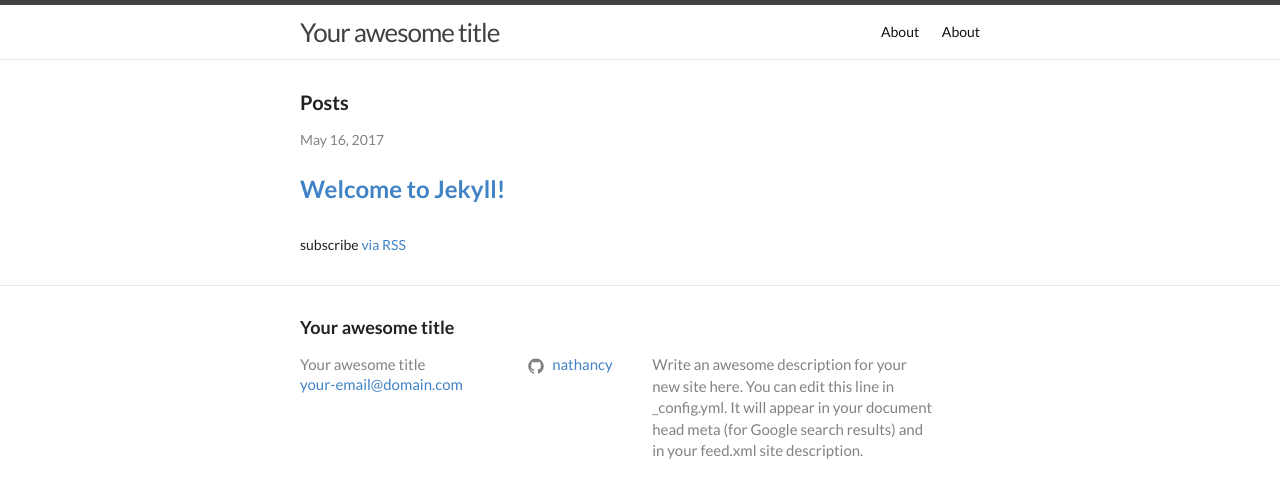
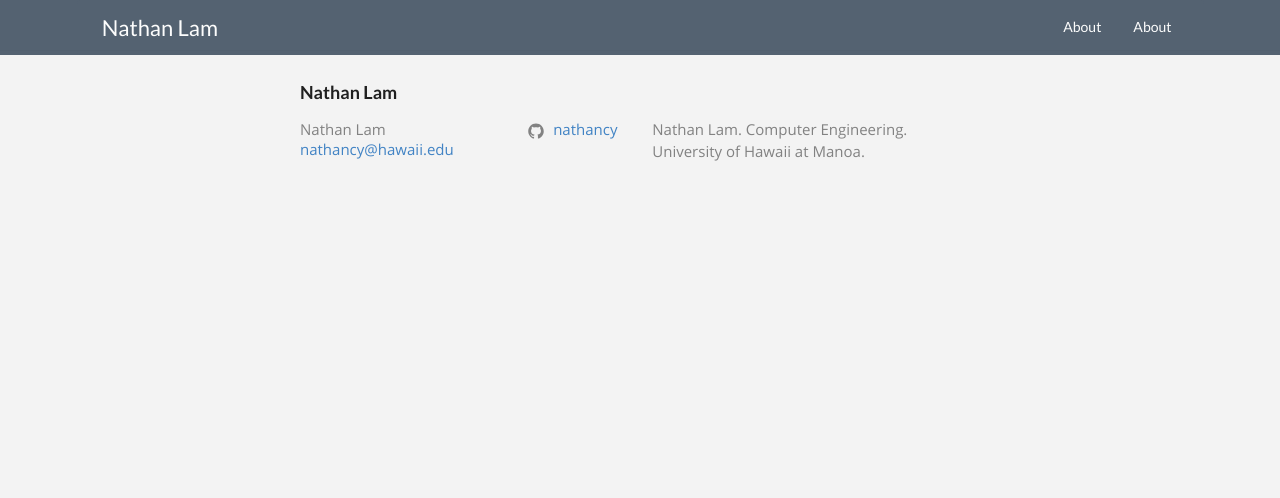
Before and after one commit to fsteamcyber/fsteamcyber.github.io, a Jekyll site: the page built from index.md, in a window 1280 px wide and 900 px high. Shown: the top 498 px of the window. Built offline with Jekyll 4.4.1, drawn with Linux system fonts in a browser that asks for light colours; nearby versions of some CDN libraries.

Commit message:
Working Header

```diff
--- a/_config.yml
+++ b/_config.yml
@@ -13,12 +13,10 @@
 # you will see them accessed via {{ site.title }}, {{ site.email }}, and so on.
 # You can create any custom variable you would like, and they will be accessible
 # in the templates via {{ site.myvariable }}.
-title: Your awesome title
-email: your-email@domain.com
+title: Nathan Lam
+email: nathancy@hawaii.edu
 description: > # this means to ignore newlines until "baseurl:"
-  Write an awesome description for your new site here. You can edit this
-  line in _config.yml. It will appear in your document head meta (for
-  Google search results) and in your feed.xml site description.
+  Nathan Lam. Computer Engineering. University of Hawaii at Manoa.
 baseurl: "" # the subpath of your site, e.g. /blog
 url: "http://www.nathan-lam.com/" # the base hostname & protocol for your site, e.g. http://example.com
 github_username: nathancy
--- a/_includes/head.html
+++ b/_includes/head.html
@@ -14,6 +14,9 @@
   <link rel="stylesheet" href="https://cdnjs.cloudflare.com/ajax/libs/semantic-ui/2.2.2/semantic.min.css">
   <script type="text/javascript" src="https://cdnjs.cloudflare.com/ajax/libs/jquery/3.1.0/jquery.min.js"></script>
   <script type="text/javascript" src="https://cdnjs.cloudflare.com/ajax/libs/semantic-ui/2.2.2/semantic.min.js"></script>
+
+  <!-- Personal stylesheet -->
+  <link rel="stylesheet" href="../assets/style.css">
   {% if jekyll.environment == 'production' and site.google_analytics %}
   {% include google-analytics.html %}
   {% endif %}
--- a/_includes/header.html
+++ b/_includes/header.html
@@ -1,32 +1,17 @@
-<header class="site-header" role="banner">
-
-  <div class="wrapper">
+<landing-navbar class="navbar-slider">
+  <div class="ui container borderless inverted menu">
     {% assign default_paths = site.pages | map: "path" %}
     {% assign page_paths = site.header_pages | default: default_paths %}
-    <a class="site-title" href="{{ "/" | relative_url }}">{{ site.title | escape }}</a>
-
+    <a class="ui centered header item" href="{{ "/" | relative_url }}">{{ site.title | escape }}</a>
     {% if page_paths %}
-      <nav class="site-nav">
-        <input type="checkbox" id="nav-trigger" class="nav-trigger" />
-        <label for="nav-trigger">
-          <span class="menu-icon">
-            <svg viewBox="0 0 18 15" width="18px" height="15px">
-              <path fill="#424242" d="M18,1.484c0,0.82-0.665,1.484-1.484,1.484H1.484C0.665,2.969,0,2.304,0,1.484l0,0C0,0.665,0.665,0,1.484,0 h15.031C17.335,0,18,0.665,18,1.484L18,1.484z"/>
-              <path fill="#424242" d="M18,7.516C18,8.335,17.335,9,16.516,9H1.484C0.665,9,0,8.335,0,7.516l0,0c0-0.82,0.665-1.484,1.484-1.484 h15.031C17.335,6.031,18,6.696,18,7.516L18,7.516z"/>
-              <path fill="#424242" d="M18,13.516C18,14.335,17.335,15,16.516,15H1.484C0.665,15,0,14.335,0,13.516l0,0 c0-0.82,0.665-1.484,1.484-1.484h15.031C17.335,12.031,18,12.696,18,13.516L18,13.516z"/>
-            </svg>
-          </span>
-        </label>
-
-        <div class="trigger">
+    <div class="right aligned item">
       {% for path in page_paths %}
       {% assign my_page = site.pages | where: "path", path | first %}
       {% if my_page.title %}
-            <a class="page-link" href="{{ my_page.url | relative_url }}">{{ my_page.title | escape }}</a>
+        <a class="aligned item" href="{{ my_page.url | relative_url }}">{{ my_page.title | escape }}</a>
       {% endif %}
       {% endfor %}
     </div>
-      </nav>
     {% endif %}
   </div>
-</header>
+</landing-navbar>
--- /dev/null
+++ b/_layouts/landingpage.html
@@ -0,0 +1,16 @@
+<!DOCTYPE html>
+<html lang="{{ page.lang | default: site.lang | default: "en" }}">
+
+{% include head.html %}
+
+<body>
+
+{% include header.html %}
+
+
+
+{% include footer.html %}
+
+</body>
+
+</html>
--- /dev/null
+++ b/assets/style.css
@@ -0,0 +1,280 @@
+body {
+  font-family: 'Open Sans', sans-serif;
+  background-color:#F3F3F3;
+  margin-top:50px;
+}
+
+/* ========================================== */
+/* Header
+/* ========================================== */
+
+.ui.container.borderless.inverted.menu {
+  background-color: #2c3e50;
+  height:55px;
+  color: #fff;
+}
+
+.ui.container.borderless.inverted.menu .right.aligned.item .aligned.item {
+  color: #fff;
+}
+.ui.container.borderless.inverted.menu .right.aligned.item .aligned.item:hover {
+  color:#18bc9c;
+  background:none;
+}
+landing-navbar {
+  background-color: #2c3e50;
+  opacity: 0.8;
+  height:55px;
+  position: fixed;
+  top: 0;
+  transition: top 0.2s ease-in-out;
+  width: 100%;
+  border:none;
+  z-index:3;
+}
+
+.ui.container.borderless.inverted.menu .ui.centered.header.item {
+  font-weight:normal;
+  font-size:22px;
+  color: #fff;
+}
+
+.ui.container.borderless.inverted.menu .ui.centered.header.item:hover {
+  background:none;
+  color:#18bc9c;
+}
+
+
+
+  /* ========================================== */
+/* LANDING PAGE content */
+/* ========================================== */
+.home-page-main-background {
+  background: url('/images/home-page-background1.jpg') no-repeat center center fixed;
+  background-size: cover;
+  height: 750px;
+}
+
+.home-page-main-background .ui.main.header {
+  font-size: 55px;
+  margin-top: 275px;
+  color: #fff;
+  font-weight: normal;
+}
+
+.home-page-main-background .ui.secondary.header {
+  font-size: 25px;
+  color: #fff;
+  font-weight: normal;
+}
+
+.home-page-div1-background {
+  background-color: #282C35;
+  height: 475px;
+  color: #18bc9c;
+}
+
+.home-page-div1-background .ui.main.header {
+  margin-top: 50px;
+  font-size:35px;
+  color: #18bc9c;
+  font-weight: normal;
+}
+.home-page-div1-background .ui.secondary.header {
+  font-size: 20px;
+  color: #18bc9c;
+  font-weight: normal;
+}
+
+.home-page-div2-background {
+  background-color: #F3F3F3;
+  height:410px;
+}
+
+.home-page-div2-background .ui.header {
+  font-size:25px;
+  color:#33373D;
+  font-weight: normal;
+}
+.home-page-div2-background .ui.header .sub.header {
+  font-size:18px;
+  font-weight: normal;
+}
+
+.home-page-div3-background {
+  background-color: #282C35;
+  height:900px;
+}
+
+.home-page-div3-background .ui.header {
+  font-size:25px;
+  color:#18bc9c;
+  font-weight: normal;
+}
+.home-page-div3-background .ui.header .sub.header {
+  font-size:18px;
+  color: #F3F3F3;
+  font-weight: normal;
+}
+
+/* WHITE BACKGROUND #F3F3F3
+   OVERLAY BACKGROUDN WHITE #ffffff
+ */
+
+.home-page-div-divider {
+  background: url('/images/background-beach-landing.jpg') no-repeat center center fixed;
+  height:200px;
+}
+
+.home-page-div-divider .ui.middle.aligned.centered.grid.container .ui.main.header {
+  color: #f3f3f3;
+  font-weight: normal;
+}
+
+.home-page-div-divider .ui.middle.aligned.centered.grid.text.container .ui.huge.button.login {
+  background-color: #00b5ad;
+  color: #fff;
+}
+.home-page-div-divider .ui.middle.aligned.centered.grid.text.container .ui.huge.button.logout {
+  background-color: #00b5ad;
+  color: #fff;
+}
+
+
+.home-page-div-divider .ui.main.header {
+  margin-top:75px;
+  color: #F3F3F3;
+  font-size:35px;
+  font-weight: normal;
+}
+
+/* ========================================== */
+/* Footer */
+/* ========================================== */
+.page-footer {
+  color: #fff;
+  background-color: #282C35;
+  padding-bottom: 15px;
+  font-weight: normal;
+}
+
+/* ========================================== */
+/* Not Found Page */
+/* ========================================== */
+
+.not-found-page-background {
+  background: url('/images/404.jpg') no-repeat center center fixed;
+  background-size: cover;
+  height: 1000px;
+}
+
+.not-found-page-background .ui.main.header {
+  margin-top: 150px;
+  font-size:35px;
+  color: #18bc9c;
+  padding-bottom:20px;
+  font-weight: normal;
+}
+
+.ui.middle.aligned.centered.grid.text.container.teleport button {
+  background-color: #00b5ad;
+  color:#fff;
+}
+
+/* ========================================== */
+/* Spinner Page */
+/* ========================================== */
+
+.ui.middle.aligned.centered.grid.text.container.spinner {
+  margin-top: 150px;
+}
+
+/* ========================================== */
+/* Google Fonts */
+/* ========================================== */
+
+/* cyrillic-ext */
+@font-face {
+  font-family: 'Open Sans';
+  font-style: normal;
+  font-weight: 400;
+  src: local('Open Sans'), local('OpenSans'), url(https://fonts.gstatic.com/s/opensans/v13/K88pR3goAWT7BTt32Z01mxJtnKITppOI_IvcXXDNrsc.woff2) format('woff2');
+  unicode-range: U+0460-052F, U+20B4, U+2DE0-2DFF, U+A640-A69F;
+}
+/* cyrillic */
+@font-face {
+  font-family: 'Open Sans';
+  font-style: normal;
+  font-weight: 400;
+  src: local('Open Sans'), local('OpenSans'), url(https://fonts.gstatic.com/s/opensans/v13/RjgO7rYTmqiVp7vzi-Q5URJtnKITppOI_IvcXXDNrsc.woff2) format('woff2');
+  unicode-range: U+0400-045F, U+0490-0491, U+04B0-04B1, U+2116;
+}
+/* greek-ext */
+@font-face {
+  font-family: 'Open Sans';
+  font-style: normal;
+  font-weight: 400;
+  src: local('Open Sans'), local('OpenSans'), url(https://fonts.gstatic.com/s/opensans/v13/LWCjsQkB6EMdfHrEVqA1KRJtnKITppOI_IvcXXDNrsc.woff2) format('woff2');
+  unicode-range: U+1F00-1FFF;
+}
+/* greek */
+@font-face {
+  font-family: 'Open Sans';
+  font-style: normal;
+  font-weight: 400;
+  src: local('Open Sans'), local('OpenSans'), url(https://fonts.gstatic.com/s/opensans/v13/xozscpT2726on7jbcb_pAhJtnKITppOI_IvcXXDNrsc.woff2) format('woff2');
+  unicode-range: U+0370-03FF;
+}
+/* vietnamese */
+@font-face {
+  font-family: 'Open Sans';
+  font-style: normal;
+  font-weight: 400;
+  src: local('Open Sans'), local('OpenSans'), url(https://fonts.gstatic.com/s/opensans/v13/59ZRklaO5bWGqF5A9baEERJtnKITppOI_IvcXXDNrsc.woff2) format('woff2');
+  unicode-range: U+0102-0103, U+1EA0-1EF9, U+20AB;
+}
+/* latin-ext */
+@font-face {
+  font-family: 'Open Sans';
+  font-style: normal;
+  font-weight: 400;
+  src: local('Open Sans'), local('OpenSans'), url(https://fonts.gstatic.com/s/opensans/v13/u-WUoqrET9fUeobQW7jkRRJtnKITppOI_IvcXXDNrsc.woff2) format('woff2');
+  unicode-range: U+0100-024F, U+1E00-1EFF, U+20A0-20AB, U+20AD-20CF, U+2C60-2C7F, U+A720-A7FF;
+}
+/* latin */
+@font-face {
+  font-family: 'Open Sans';
+  font-style: normal;
+  font-weight: 400;
+  src: local('Open Sans'), local('OpenSans'), url(https://fonts.gstatic.com/s/opensans/v13/cJZKeOuBrn4kERxqtaUH3VtXRa8TVwTICgirnJhmVJw.woff2) format('woff2');
+  unicode-range: U+0000-00FF, U+0131, U+0152-0153, U+02C6, U+02DA, U+02DC, U+2000-206F, U+2074, U+20AC, U+2212, U+2215;
+}
+/* latin */
+@font-face {
+  font-family: 'Tangerine';
+  font-style: normal;
+  font-weight: 400;
+  src: local('Tangerine'), url(https://fonts.gstatic.com/s/tangerine/v7/HGfsyCL5WASpHOFnouG-RFtXRa8TVwTICgirnJhmVJw.woff2) format('woff2');
+  unicode-range: U+0000-00FF, U+0131, U+0152-0153, U+02C6, U+02DA, U+02DC, U+2000-206F, U+2074, U+20AC, U+2212, U+2215;
+}
+
+/* ========================================== */
+/* Make any picture same width and height */
+
+/* example
+
+<div class="img" style="background-image:url('http://i.imgur.com/tI5jq2c.jpg');"></div>
+<div class="img" style="background-image:url('http://i.imgur.com/37w80TG.jpg');"></div>
+<div class="img" style="background-image:url('http://i.imgur.com/B1MCOtx.jpg');"></div>
+ */
+/* ========================================== */
+
+.img {
+  position: relative;
+  float: left;
+  width:  100px;
+  height: 100px;
+  background-position: 50% 50%;
+  background-repeat:   no-repeat;
+  background-size:     cover;
+}
```
Also changed, not shown: index.md (+1 -1 lines), pages/about.md (renamed from about.md), pages/about2.md (renamed from about2.md), 1 other file. Lines whose indentation alone changed are shown as unchanged.
